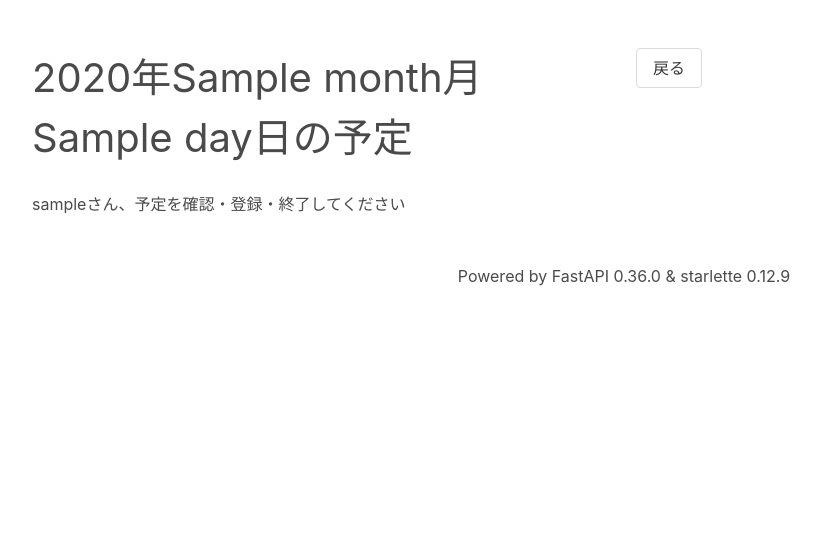
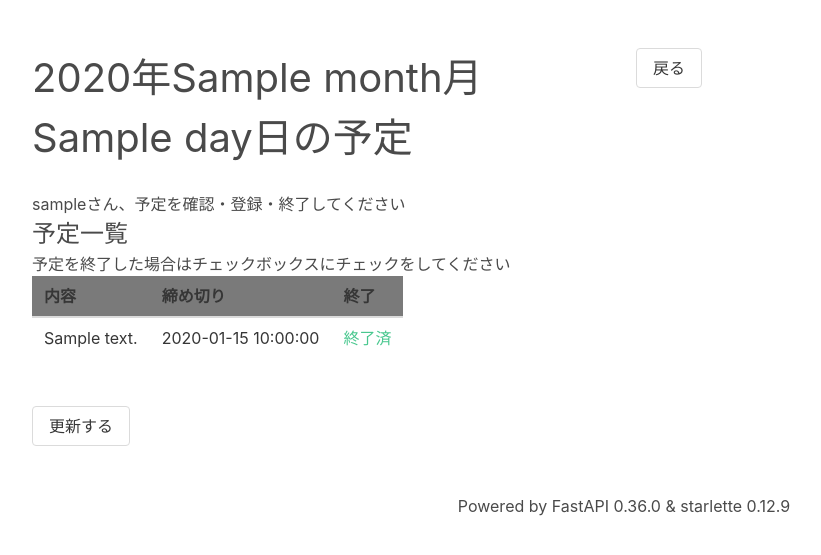
Before and after one commit to p-t-a-p-1/fastapi-todo-app, a FastAPI app: template code/templates/detail.html in a window 1280 px wide. Shown: the top 555 px of the page, without its empty margins (16-837 px from the left). Run offline with FastAPI, Linux system fonts and the light colour scheme; the template is opened without the code that fills it: most values are stand-ins (such as "Sample title", 1, 10 or a date in 2020); some libraries are stand-ins or nearby versions.

Commit message:
[update] 予定詳細ページ内のタスク表示、更新機能のためのview作成

```diff
--- a/code/main.py
+++ b/code/main.py
@@ -210,11 +210,23 @@ def read_detail(request: Request, username, year, month, day, credentials: HTTPB
     if username_tmp != username:
         return RedirectResponse('/')
 
+    # ログインユーザ
+    user = db.session.query(UserTable).filter(UserTable.username == username).first()
+    # ログインユーザの全タスクを取得
+    user_all_task = db.session.query(TaskTable).filter(TaskTable.user_id == user.id).all()
+    db.session.close()
+
+    # 該当の日付と一致するものだけリストにする
+    # 月と日は０埋め
+    theday = '{}{}{}'.format(year, month.zfill(2), day.zfill(2))
+    tasks = [t for t in user_all_task if t.deadline.strftime('%Y%m%d') == theday]
+
     return templates.TemplateResponse(
         'detail.html',
         {
             'request': request,
             'username': username,
+            'tasks': tasks,
             'year': year,
             'month': month,
             'day': day
--- a/code/templates/detail.html
+++ b/code/templates/detail.html
@@ -12,4 +12,39 @@
 
 <p>{{ username }}さん、予定を確認・登録・終了してください</p>
 
+<h3 class="is-size-4">予定一覧</h3>
+<p>予定を終了した場合はチェックボックスにチェックをしてください</p>
+<form action="/done" method="POST">
+    <table class="table">
+        <thead class="has-background-grey">
+            <tr>
+                <th>内容</th>
+                <th>締め切り</th>
+                <th>終了</th>
+            </tr>
+        </thead>
+        <tbody>
+            {% for task in tasks %}
+            <tr>
+                <td>{{ task.content }}</td>
+                <td>{{ task.deadline }}</td>
+                <td>
+                    {% if task.done %}
+                    <span class="has-text-success">終了済</span>
+                    {% else %}
+                    <input type="checkbox" name="done[]" value="{{ task.id }}">
+                    <span class="has-text-danger">終了する</span>
+                    {% endif %}
+                </td>
+            </tr>
+            {% endfor %}
+        </tbody>
+    </table>
+    <br>
+    {% if tasks | length != 0 %}
+    <button type="submit" class="button button-success">更新する</button>
+    {% else %}
+    <button type="submit" class="button button-success" disabled="disabled">更新する</button>
+    {% endif %}
+</form>
 {% endblock %}
```
